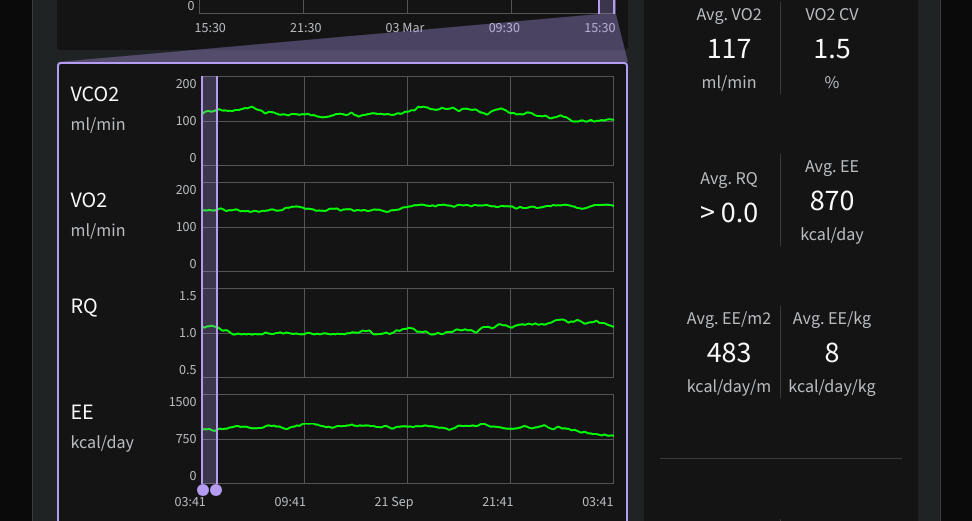
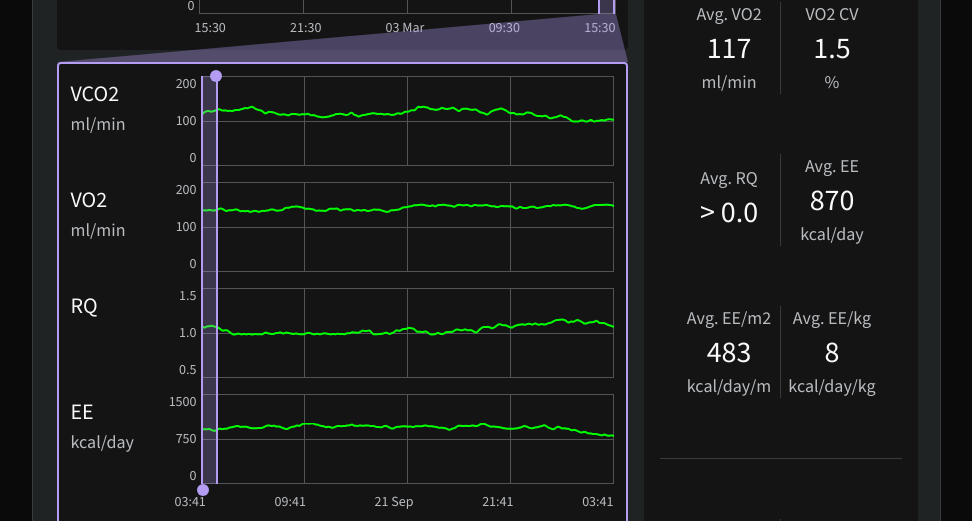
Before and after one commit to kevinhsu525/calorimetry-prototype, a React (Vite) app: page / in a window 1280 px wide. Shown: the part 279-800 px from the top of the page, without its empty margins (154-1126 px from the left). Built offline with nearby package versions, Linux system fonts and the light colour scheme; the HTML template or start-up script is replaced by a standard one.

Commit message:
style: move right handle to top of disclosure selector

```diff
--- a/src/components/DisclosureSelector.tsx
+++ b/src/components/DisclosureSelector.tsx
@@ -122,7 +122,7 @@ const DisclosureSelector: React.FC<DisclosureSelectorProps> = ({
         />
         {/* Right handle */}
         <div
-          className={`absolute right-0 top-full translate-x-1/2 w-3 h-3 rounded-full cursor-ew-resize ${activeEdge === 'right' || rightEdgeActive ? 'bg-white' : 'bg-[#b39cf1]'}`}
+          className={`absolute right-0 top-0 translate-x-1/2 -translate-y-1/2 w-3 h-3 rounded-full cursor-ew-resize ${activeEdge === 'right' || rightEdgeActive ? 'bg-white' : 'bg-[#b39cf1]'}`}
           onMouseDown={handleRightResizeMouseDown}
         />
       </div>
```
